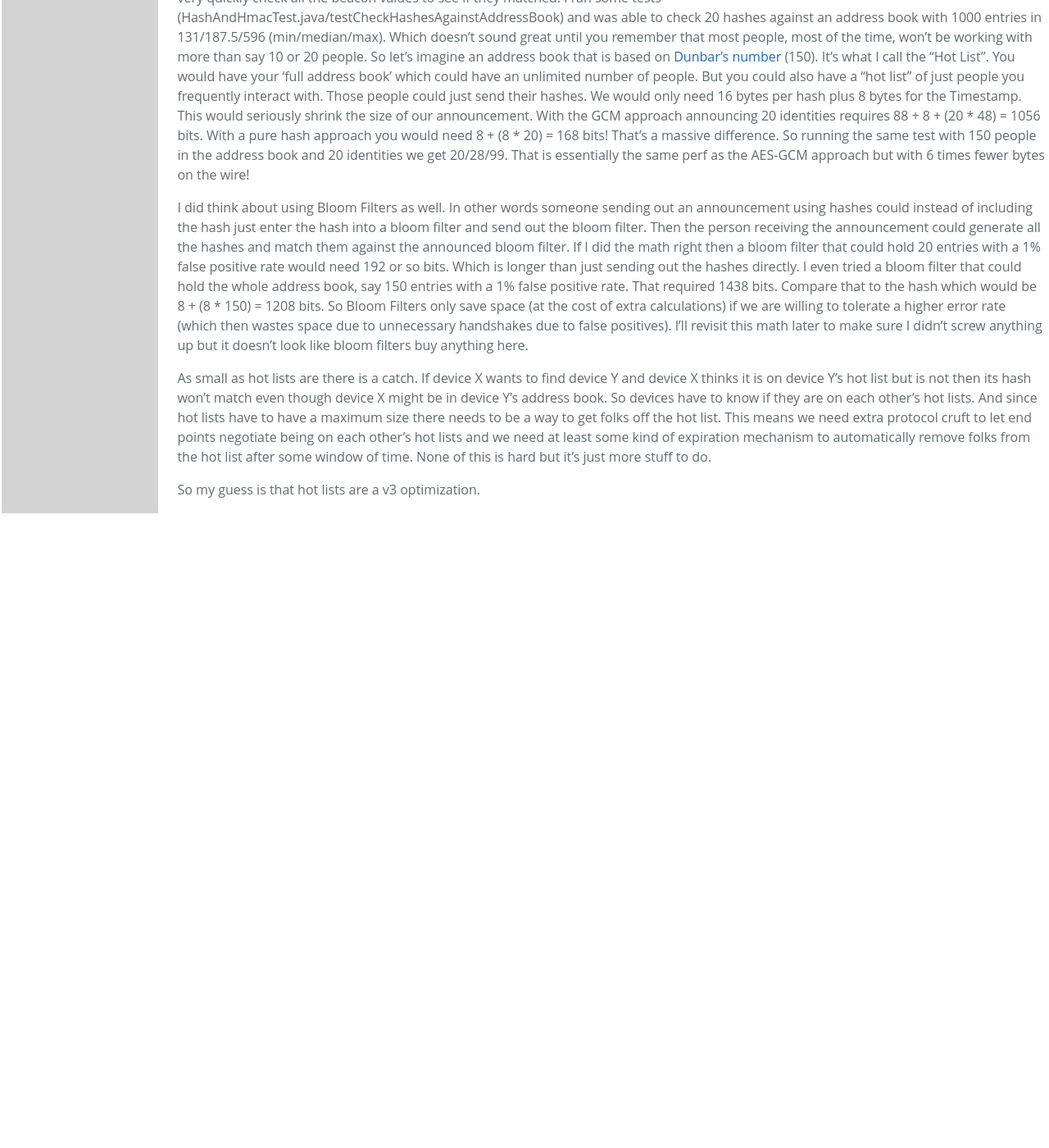
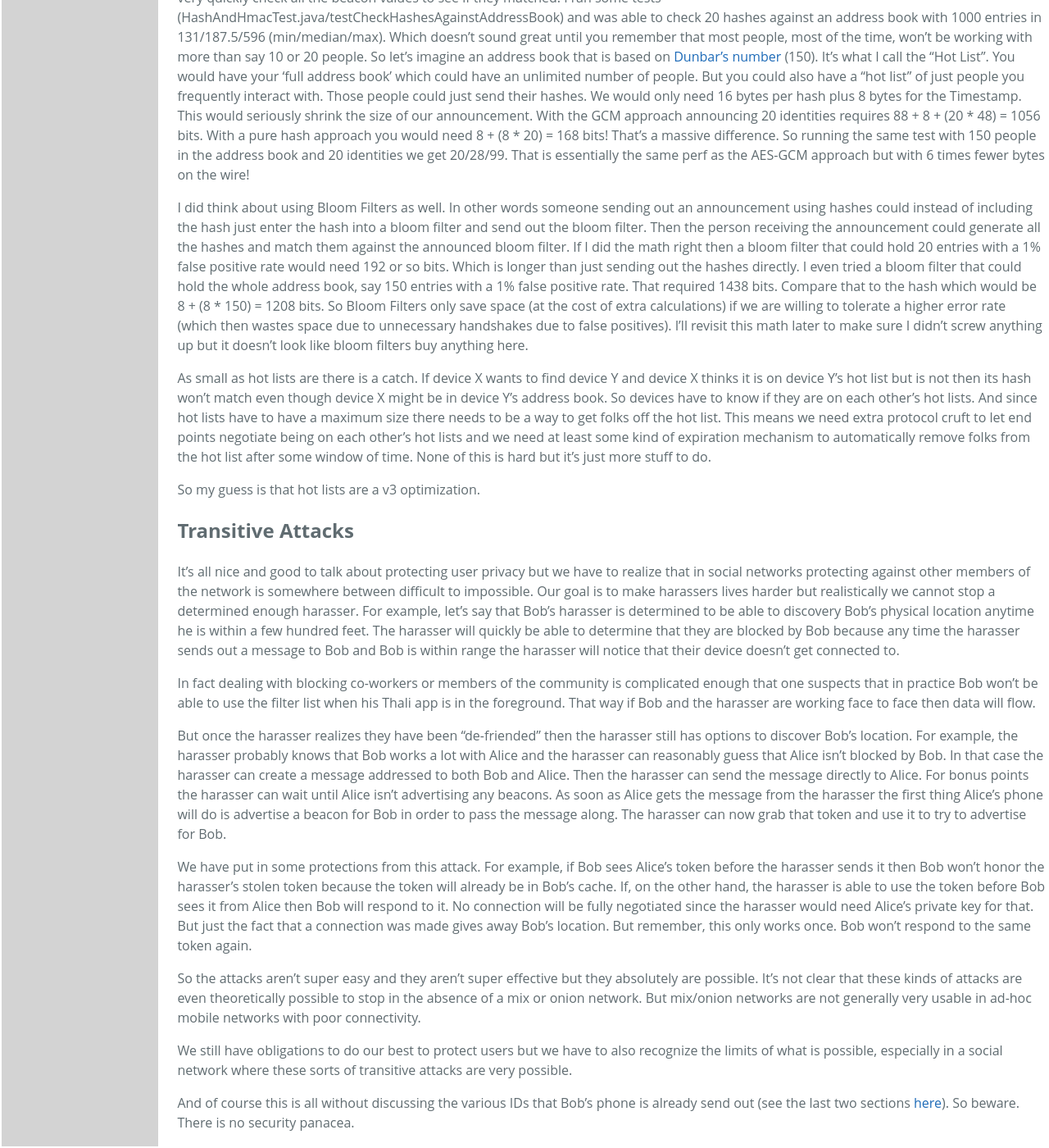
Before and after one commit to thaliproject/thali, a Jekyll site: the page built from presenceprotocolforopportunisticsynching.md, in a window 1280 px wide and 1400 px high, scrolled down 10212 px. Shown: the whole window at 82% size. Built offline with Jekyll 4.4.1, drawn with Linux system fonts in a browser that asks for light colours; Markdown is read by kramdown in place of the engine named in the settings; before the commit the page ends 10840 px from its top, so only the background shows below that.

Commit message:
Update presenceprotocolforopportunisticsynching.md

```diff
--- a/presenceprotocolforopportunisticsynching.md
+++ b/presenceprotocolforopportunisticsynching.md
@@ -302,3 +302,18 @@ I did think about using Bloom Filters as well. In other words someone sending ou
 As small as hot lists are there is a catch. If device X wants to find device Y and device X thinks it is on device Y's hot list but is not then its hash won't match even though device X might be in device Y's address book. So devices have to know if they are on each other's hot lists. And since hot lists have to have a maximum size there needs to be a way to get folks off the hot list. This means we need extra protocol cruft to let end points negotiate being on each other's hot lists and we need at least some kind of expiration mechanism to automatically remove folks from the hot list after some window of time. None of this is hard but it's just more stuff to do.
 
 So my guess is that hot lists are a v3 optimization.
+
+## Transitive Attacks
+It's all nice and good to talk about protecting user privacy but we have to realize that in social networks protecting against other members of the network is somewhere between difficult to impossible. Our goal is to make harassers lives harder but realistically we cannot stop a determined enough harasser. For example, let's say that Bob's harasser is determined to be able to discovery Bob's physical location anytime he is within a few hundred feet. The harasser will quickly be able to determine that they are blocked by Bob because any time the harasser sends out a message to Bob and Bob is within range the harasser will notice that their device doesn't get connected to.
+
+In fact dealing with blocking co-workers or members of the community is complicated enough that one suspects that in practice Bob won't be able to use the filter list when his Thali app is in the foreground. That way if Bob and the harasser are working face to face then data will flow.
+
+But once the harasser realizes they have been "de-friended" then the harasser still has options to discover Bob's location. For example, the harasser probably knows that Bob works a lot with Alice and the harasser can reasonably guess that Alice isn't blocked by Bob. In that case the harasser can create a message addressed to both Bob and Alice. Then the harasser can send the message directly to Alice. For bonus points the harasser can wait until Alice isn't advertising any beacons. As soon as Alice gets the message from the harasser the first thing Alice's phone will do is advertise a beacon for Bob in order to pass the message along. The harasser can now grab that token and use it to try to advertise for Bob.
+
+We have put in some protections from this attack. For example, if Bob sees Alice's token before the harasser sends it then Bob won't honor the harasser's stolen token because the token will already be in Bob's cache. If, on the other hand, the harasser is able to use the token before Bob sees it from Alice then Bob will respond to it. No connection will be fully negotiated since the harasser would need Alice's private key for that. But just the fact that a connection was made gives away Bob's location. But remember, this only works once. Bob won't respond to the same token again.
+
+So the attacks aren't super easy and they aren't super effective but they absolutely are possible. It's not clear that these kinds of attacks are even theoretically possible to stop in the absence of a mix or onion network. But mix/onion networks are not generally very usable in ad-hoc mobile networks with poor connectivity.
+
+We still have obligations to do our best to protect users but we have to also recognize the limits of what is possible, especially in a social network where these sorts of transitive attacks are very possible.
+
+And of course this is all without discussing the various IDs that Bob's phone is already send out (see the last two sections [here](http://www.goland.org/localdiscoverybillofrights/)). So beware. There is no security panacea.
```
